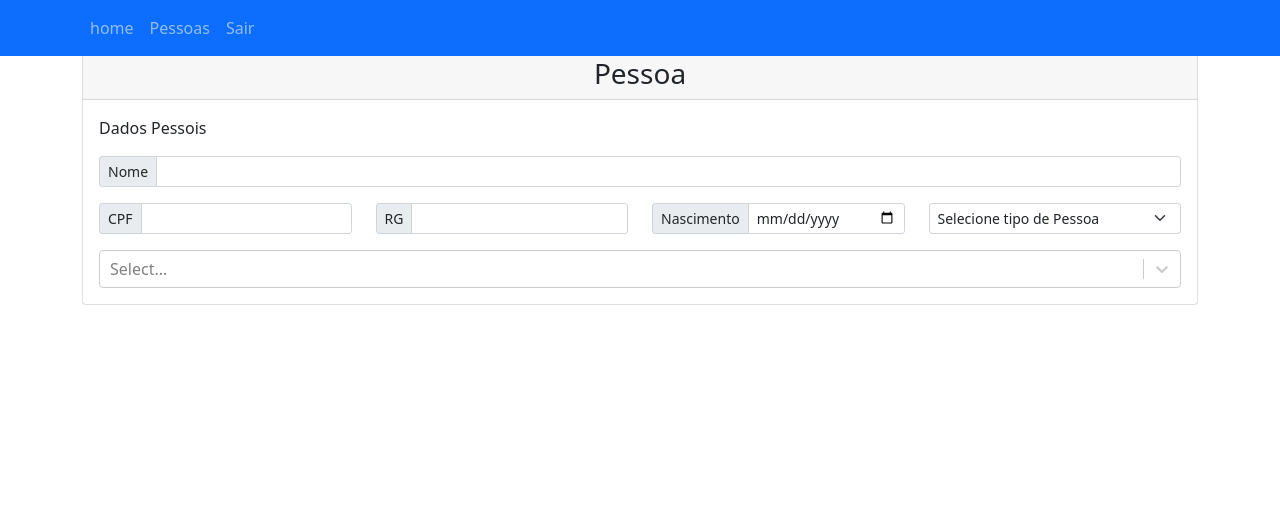
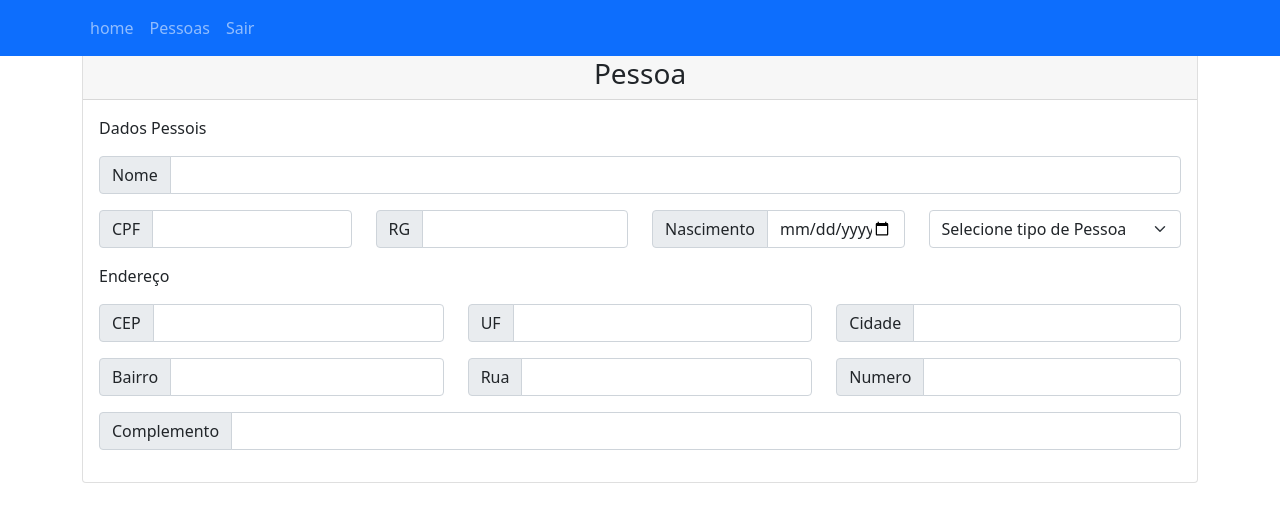
Before and after one commit to wagnerlemos94/escolar-front, a React (Create React App) app: page /#/pessoa in a window 1280 px wide. Shown: the top 522 px of the page. Built offline with nearby package versions, Linux system fonts and the light colour scheme.

Commit message:
Imlementa novos campos do formulario

```diff
--- a/package.json
+++ b/package.json
@@ -8,6 +8,7 @@
     "@testing-library/user-event": "^12.1.10",
     "axios": "^0.24.0",
     "bootstrap": "^5.1.3",
+    "bootstrap-icons": "^1.7.0",
     "mdbreact": "^5.1.0",
     "react": "^17.0.2",
     "react-bootstrap": "^2.0.0",
--- a/public/index.html
+++ b/public/index.html
@@ -15,6 +15,7 @@
       user's mobile device or desktop. See https://developers.google.com/web/fundamentals/web-app-manifest/
     -->
     <link rel="manifest" href="%PUBLIC_URL%/manifest.json" />
+    <link rel="stylesheet" href="https://cdn.jsdelivr.net/npm/bootstrap-icons@1.7.0/font/bootstrap-icons.css">
     <!--
       Notice the use of %PUBLIC_URL% in the tags above.
       It will be replaced with the URL of the `public` folder during the build.
--- a/src/components/pessoa/Pessoa.js
+++ b/src/components/pessoa/Pessoa.js
@@ -7,6 +7,7 @@ import Responsavel from './Responsavel';
 
 class Pessoa extends React.Component{
     state = {
+        tipoPessoa:null
     }
 
     constructor(){
@@ -17,44 +18,96 @@ class Pessoa extends React.Component{
     render(){
         return(
             <Card className="mt-5" title="Pessoa">
+                <form>
                     <FormGroup label="Dados Pessois">
                         <div className="row mt-3">
-                    <div className="col-sm-12">
-                        <div className="input-group input-group-sm mb-3">
+                            <div className="col-12">
+                                <div className="input-group input-group mb-3">
                                     <span className="input-group-text" id="inputGroup-sizing-sm">Nome</span>
                                     <input type="text" className="form-control" aria-label="Sizing example input" aria-describedby="inputGroup-sizing-sm"/>
                                 </div>
                             </div>
-                    <div className="col-sm">
-                        <div className="input-group input-group-sm mb-3">
+                            <div className="col-3">
+                                <div className="input-group input-group mb-3">
                                     <span className="input-group-text" id="inputGroup-sizing-sm">CPF</span>
                                     <input type="text" className="form-control" aria-label="Sizing example input" aria-describedby="inputGroup-sizing-sm"/>
                                 </div>
                             </div>
-                    <div className="col-sm">
-                        <div className="input-group input-group-sm mb-3">
+                            <div className="col-3">
+                                <div className="input-group input-group mb-3">
                                     <span className="input-group-text" id="inputGroup-sizing-sm">RG</span>
                                     <input type="text" className="form-control" aria-label="Sizing example input" aria-describedby="inputGroup-sizing-sm"/>
                                 </div>
                             </div>
-                    <div className="col-sm">
-                        <div className="input-group input-group-sm mb-3">
+                            <div className="col-3">
+                                <div className="input-group input-group mb-3">
                                     <span className="input-group-text" id="inputGroup-sizing-sm">Nascimento</span>
                                     <input type="date" className="form-control" aria-label="Sizing example input" aria-describedby="inputGroup-sizing-sm"/>
                                 </div>
                             </div>
-                    <div className="col-sm">
-                        <select className="form-select form-select-sm" aria-label=".form-select-sm example">
-                            <option defaultValue selected>Selecione tipo de Pessoa</option>
+                            <div className="col">
+                                <select className="form-select form-select" aria-label=".form-select-sm example" onChange={e => this.setState({tipoPessoa:e.target.value})}>
+                                    <option defaultValue selected >Selecione tipo de Pessoa</option>
                                     <option value="1">Responsável</option>
                                     <option value="2">Condutor</option>
                                     <option value="3">Aluno</option>
                                 </select>
                             </div>
+                            {this.state.tipoPessoa == 1?
+                                <Responsavel />
+                                :this.state.tipoPessoa == 2?
+                                <Responsavel />
+                                :false
+                            }
                         </div>
-                <Responsavel></Responsavel>
-
                     </FormGroup>
+                    <FormGroup label="Endereço">
+                        <div className="row mt-3">
+                            <div className="col-4">
+                                <div className="input-group input-group mb-3">
+                                    <span className="input-group-text" id="inputGroup-sizing-sm">CEP</span>
+                                    <input type="text" className="form-control" aria-label="Sizing example input" aria-describedby="inputGroup-sizing-sm"/>
+                                </div>
+                            </div>
+                            <div className="col-4">
+                                <div className="input-group input-group mb-3">
+                                    <span className="input-group-text" id="inputGroup-sizing-sm">UF</span>
+                                    <input type="text" className="form-control" aria-label="Sizing example input" aria-describedby="inputGroup-sizing-sm"/>
+                                </div>
+                            </div>
+                            <div className="col-4">
+                                <div className="input-group input-group mb-3">
+                                    <span className="input-group-text" id="inputGroup-sizing-sm">Cidade</span>
+                                    <input type="text" className="form-control" aria-label="Sizing example input" aria-describedby="inputGroup-sizing-sm"/>
+                                </div>
+                            </div>
+                            <div className="col-4">
+                                <div className="input-group input-group mb-3">
+                                    <span className="input-group-text" id="inputGroup-sizing-sm">Bairro</span>
+                                    <input type="text" className="form-control" aria-label="Sizing example input" aria-describedby="inputGroup-sizing-sm"/>
+                                </div>
+                            </div>
+                            <div className="col-4">
+                                <div className="input-group input-group mb-3">
+                                    <span className="input-group-text" id="inputGroup-sizing-sm">Rua</span>
+                                    <input type="text" className="form-control" aria-label="Sizing example input" aria-describedby="inputGroup-sizing-sm"/>
+                                </div>
+                            </div>
+                            <div className="col-4">
+                                <div className="input-group input-group mb-3">
+                                    <span className="input-group-text" id="inputGroup-sizing-sm">Numero</span>
+                                    <input type="text" className="form-control" aria-label="Sizing example input" aria-describedby="inputGroup-sizing-sm"/>
+                                </div>
+                            </div>
+                            <div className="col-12">
+                                <div className="input-group input-group mb-3">
+                                    <span className="input-group-text" id="inputGroup-sizing-sm">Complemento</span>
+                                    <input type="text" className="form-control" aria-label="Sizing example input" aria-describedby="inputGroup-sizing-sm"/>
+                                </div>
+                            </div>
+                        </div>
+                    </FormGroup>
+                </form>
             </Card>
         );
     }
--- a/src/components/pessoa/Responsavel.js
+++ b/src/components/pessoa/Responsavel.js
@@ -13,11 +13,24 @@ class Responsavel extends React.Component{
         ]
     }
 
+
     render(){
+        const element = <div>Hello World</div>;
         return(
-            <div className="col">
-                <Select options={this.state.parentesco} />
-            </div>
+            <>
+                <div className="col">
+                    <Select options={this.state.parentesco} />
+                </div>
+                <div className="col-12">
+                    <div className="col">
+                        <div className="input-group input-group mb-3">
+                            <span className="input-group-text" id="inputGroup-sizing-sm">Nome do Aluno</span>
+                            <input type="text" className="form-control" aria-label="Sizing example input" aria-describedby="inputGroup-sizing-sm"/>
+                            <i className="bi bi-plus-circle mx-2" onClick={e => alert()} style={{color: "blue",fontSize: "1.2rem"}}></i>
+                        </div>
+                    </div>
+                </div>
+            </>
         );
     }
 
--- a/src/main/App.js
+++ b/src/main/App.js
@@ -1,7 +1,6 @@
 import React from 'react';
 import NavBar from '../components/NavBar';
 import Rotas from "./Rotas";
-
 class App extends React.Component {
 
 
```
Also changed, not shown: 1 other file (tests, documents, lock files or other folders). Lines whose indentation alone changed are shown as unchanged.
